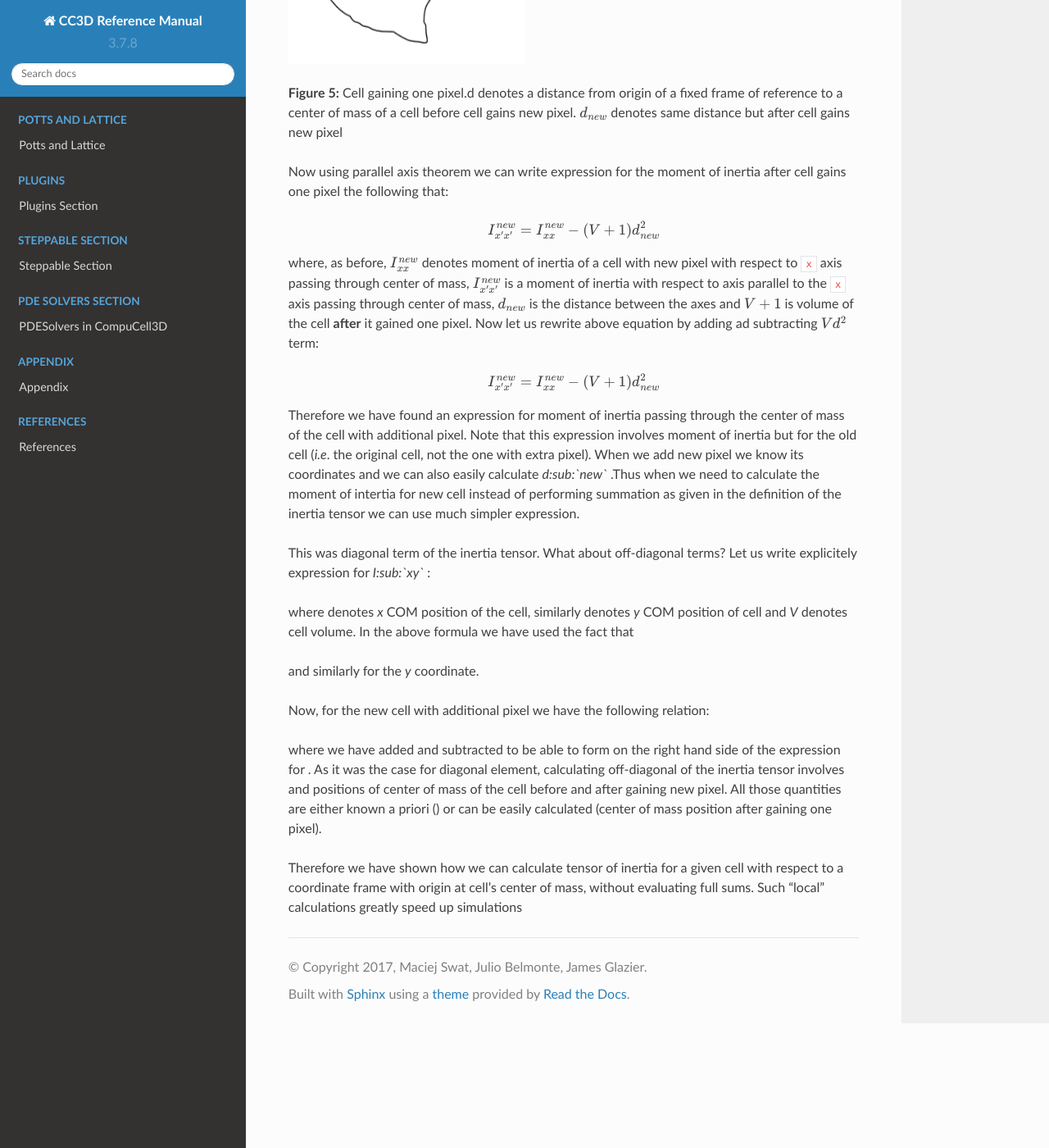
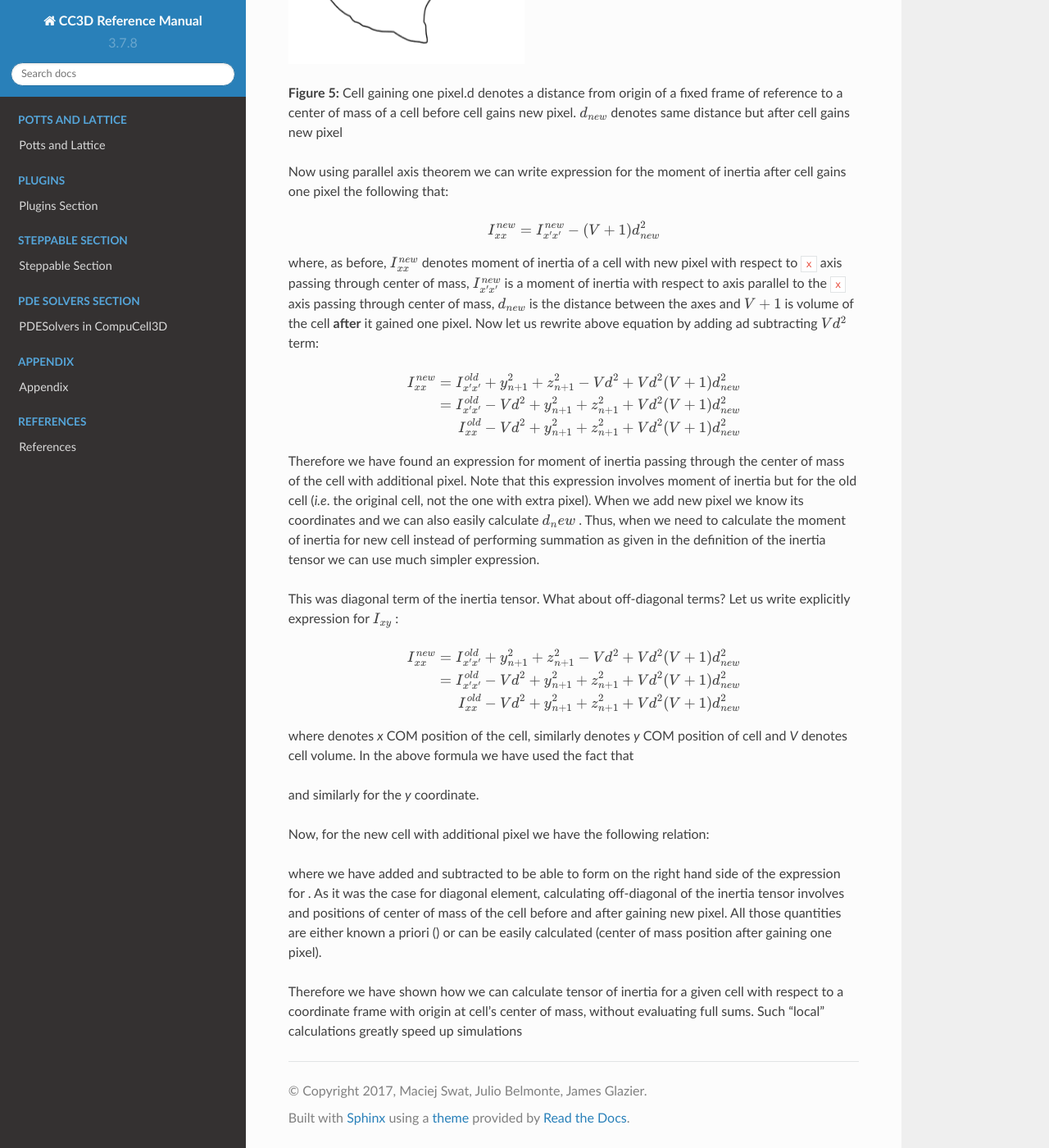
Before and after one commit to CompuCell3D/CompuCell3DReferenceManual, a Sphinx documentation site: the page built from docs/inertia_tensor.rst, in a window 1280 px wide and 1400 px high, scrolled down 1926 px. Shown: the whole window at 82% size. Built offline with Sphinx 7.4.7 and the Read the Docs theme 2.0.0, drawn with Linux system fonts in a browser that asks for light colours.

Commit message:
formatting

```diff
--- a/docs/inertia_tensor.rst
+++ b/docs/inertia_tensor.rst
@@ -80,7 +80,7 @@ of inertia after cell gains one pixel the following that:
    :nowrap:
 
    \begin{eqnarray}
-        I_{x'x'}^{new} = I_{xx}^{new} - (V+1)d_{new}^2
+        I_{xx}^{new} = I_{x'x'}^{new} - (V+1)d_{new}^2
    \end{eqnarray}
 
 where, as before, :math:`I_{xx}^{new}` denotes moment of inertia of a cell with new pixel with
@@ -94,20 +94,31 @@ rewrite above equation by adding ad subtracting :math:`Vd^2` term:
    :nowrap:
 
    \begin{eqnarray}
-        I_{x'x'}^{new} = I_{xx}^{new} - (V+1)d_{new}^2
+        I_{xx}^{new} = I_{x'x'}^{old} + y_{n+1}^2 + z_{n+1}^2 - Vd^2 + Vd^2 (V+1)d_{new}^2 \\
+        = I_{x'x'}^{old} - Vd^2 + y_{n+1}^2 + z_{n+1}^2 + Vd^2 (V+1)d_{new}^2 \\
+        I_{xx}^{old} - Vd^2 + y_{n+1}^2 + z_{n+1}^2 + Vd^2 (V+1)d_{new}^2
    \end{eqnarray}
 
 Therefore we have found an expression for moment of inertia passing
 through the center of mass of the cell with additional pixel. Note that
 this expression involves moment of inertia but for the old cell (*i.e*.
 the original cell, not the one with extra pixel). When we add new pixel
-we know its coordinates and we can also easily calculate *d\ :sub:`new`*
-.Thus when we need to calculate the moment of intertia for new cell
+we know its coordinates and we can also easily calculate :math:`d_new` .
+Thus,  when we need to calculate the moment of inertia for new cell
 instead of performing summation as given in the definition of the
 inertia tensor we can use much simpler expression.
 
 This was diagonal term of the inertia tensor. What about off-diagonal
-terms? Let us write explicitely expression for *I­\ :sub:`xy`* :
+terms? Let us write explicitly expression for :math:`I_{xy}` :
+
+.. math::
+   :nowrap:
+
+   \begin{eqnarray}
+        I_{xx}^{new} = I_{x'x'}^{old} + y_{n+1}^2 + z_{n+1}^2 - Vd^2 + Vd^2 (V+1)d_{new}^2 \\
+        = I_{x'x'}^{old} - Vd^2 + y_{n+1}^2 + z_{n+1}^2 + Vd^2 (V+1)d_{new}^2 \\
+        I_{xx}^{old} - Vd^2 + y_{n+1}^2 + z_{n+1}^2 + Vd^2 (V+1)d_{new}^2
+   \end{eqnarray}
 
 where denotes *x* COM position of the cell, similarly denotes *y* COM
 position of cell and *V* denotes cell volume. In the above formula we
```
